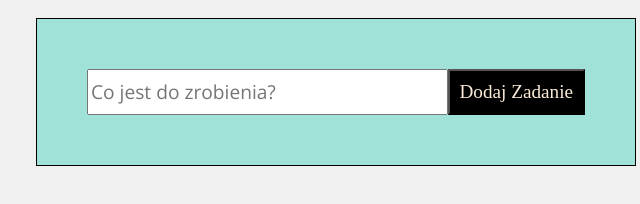
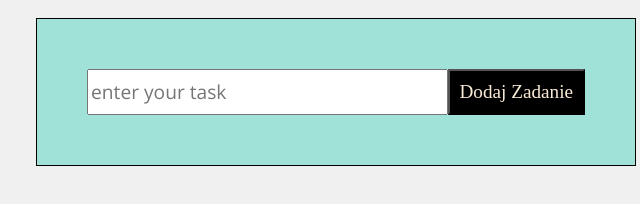
Before and after one commit to MyNameIsNotMateusz/New-Tasks-App, a plain HTML site: page index.html in a window 1280 px wide. Shown: the part 160-364 px from the top of the page, 304-944 px from the left. Drawn offline with nearby package versions, Linux system fonts and the light colour scheme.

Commit message:
i changed my input

```diff
--- a/index.html
+++ b/index.html
@@ -21,7 +21,7 @@
             <h1 class="header__banner">Lista Zadań</h1>
             <form class="flex js-form">
                 <input class="flex__item--input js-input" maxlength="80" required pattern="^(?![\s])(?=.*[A-Za-z])[A-Za-z\s]*$"
-                    placeholder="Co jest do zrobienia?">
+                    placeholder="enter your task">
                 <button class="flex__item--button">Dodaj Zadanie</button>
             </form>
         </div>
```
